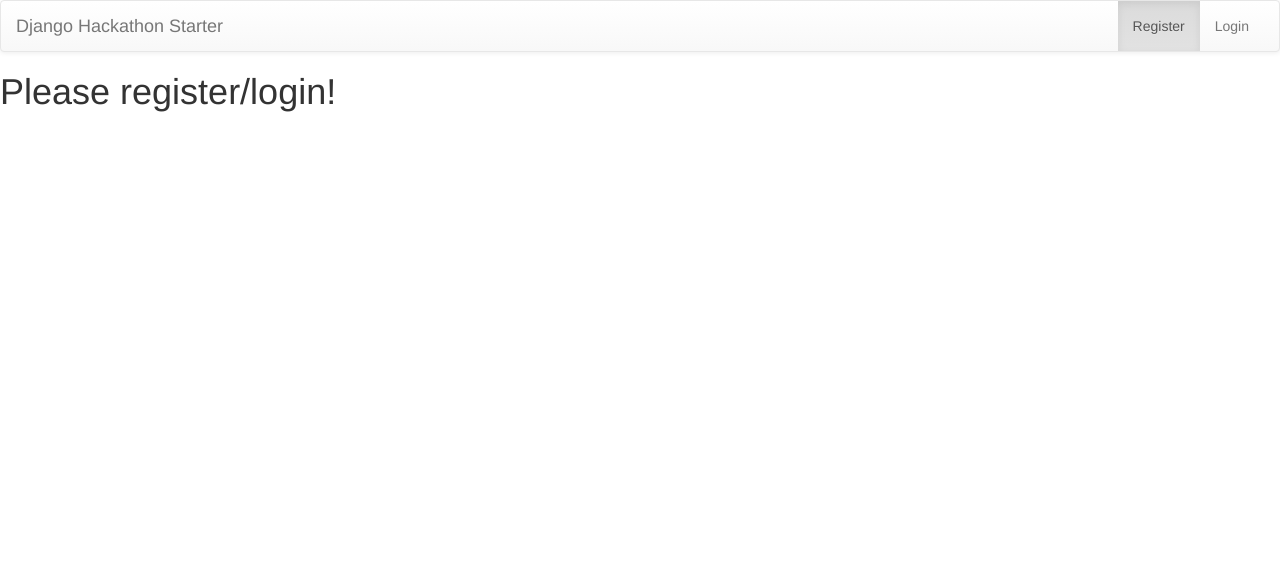
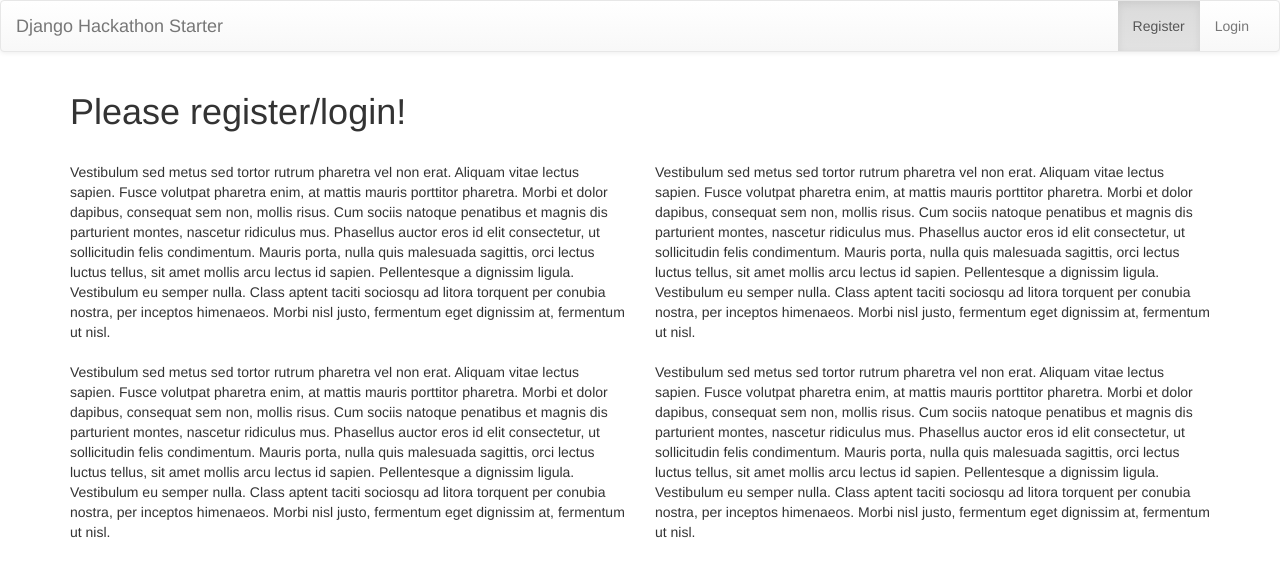
Before and after one commit to DrkSephy/django-hackathon-starter, a Django app: page /hackathon/ in a window 1280 px wide. Shown: the top 577 px of the page. Run offline with Django 3.2, Linux system fonts and the light colour scheme; some libraries are stand-ins or nearby versions.

Commit message:
filler text for index page

```diff
--- a/hackathon_starter/hackathon/templates/hackathon/index.html
+++ b/hackathon_starter/hackathon/templates/hackathon/index.html
@@ -4,11 +4,31 @@
     {% include 'hackathon/base.html' %}
 
     <body>
+    <div class="container">
     	{% if user.is_authenticated %}
         	<h1>Api Example</h1>
         	<strong>{{ boldmessage }}</strong><br />
         {% else %}
         	<h1> Please register/login! </h1>
         {% endif %}
+    	<br>
+		<div class="row">
+			<div class="col-sm-6 col-md-6">
+				Vestibulum sed metus sed tortor rutrum pharetra vel non erat. Aliquam vitae lectus sapien. Fusce volutpat pharetra enim, at mattis mauris porttitor pharetra. Morbi et dolor dapibus, consequat sem non, mollis risus. Cum sociis natoque penatibus et magnis dis parturient montes, nascetur ridiculus mus. Phasellus auctor eros id elit consectetur, ut sollicitudin felis condimentum. Mauris porta, nulla quis malesuada sagittis, orci lectus luctus tellus, sit amet mollis arcu lectus id sapien. Pellentesque a dignissim ligula. Vestibulum eu semper nulla. Class aptent taciti sociosqu ad litora torquent per conubia nostra, per inceptos himenaeos. Morbi nisl justo, fermentum eget dignissim at, fermentum ut nisl.
+			</div>
+			<div class="col-sm-6 col-md-6">
+				Vestibulum sed metus sed tortor rutrum pharetra vel non erat. Aliquam vitae lectus sapien. Fusce volutpat pharetra enim, at mattis mauris porttitor pharetra. Morbi et dolor dapibus, consequat sem non, mollis risus. Cum sociis natoque penatibus et magnis dis parturient montes, nascetur ridiculus mus. Phasellus auctor eros id elit consectetur, ut sollicitudin felis condimentum. Mauris porta, nulla quis malesuada sagittis, orci lectus luctus tellus, sit amet mollis arcu lectus id sapien. Pellentesque a dignissim ligula. Vestibulum eu semper nulla. Class aptent taciti sociosqu ad litora torquent per conubia nostra, per inceptos himenaeos. Morbi nisl justo, fermentum eget dignissim at, fermentum ut nisl.
+			</div>
+		</div>
+		<br>
+		<div class="row">
+			<div class="col-sm-6 col-md-6">
+				Vestibulum sed metus sed tortor rutrum pharetra vel non erat. Aliquam vitae lectus sapien. Fusce volutpat pharetra enim, at mattis mauris porttitor pharetra. Morbi et dolor dapibus, consequat sem non, mollis risus. Cum sociis natoque penatibus et magnis dis parturient montes, nascetur ridiculus mus. Phasellus auctor eros id elit consectetur, ut sollicitudin felis condimentum. Mauris porta, nulla quis malesuada sagittis, orci lectus luctus tellus, sit amet mollis arcu lectus id sapien. Pellentesque a dignissim ligula. Vestibulum eu semper nulla. Class aptent taciti sociosqu ad litora torquent per conubia nostra, per inceptos himenaeos. Morbi nisl justo, fermentum eget dignissim at, fermentum ut nisl.
+			</div>
+			<div class="col-sm-6 col-md-6">
+				Vestibulum sed metus sed tortor rutrum pharetra vel non erat. Aliquam vitae lectus sapien. Fusce volutpat pharetra enim, at mattis mauris porttitor pharetra. Morbi et dolor dapibus, consequat sem non, mollis risus. Cum sociis natoque penatibus et magnis dis parturient montes, nascetur ridiculus mus. Phasellus auctor eros id elit consectetur, ut sollicitudin felis condimentum. Mauris porta, nulla quis malesuada sagittis, orci lectus luctus tellus, sit amet mollis arcu lectus id sapien. Pellentesque a dignissim ligula. Vestibulum eu semper nulla. Class aptent taciti sociosqu ad litora torquent per conubia nostra, per inceptos himenaeos. Morbi nisl justo, fermentum eget dignissim at, fermentum ut nisl.
+			</div>
+		</div>
+	</div>
     </body>
 </html>
```
